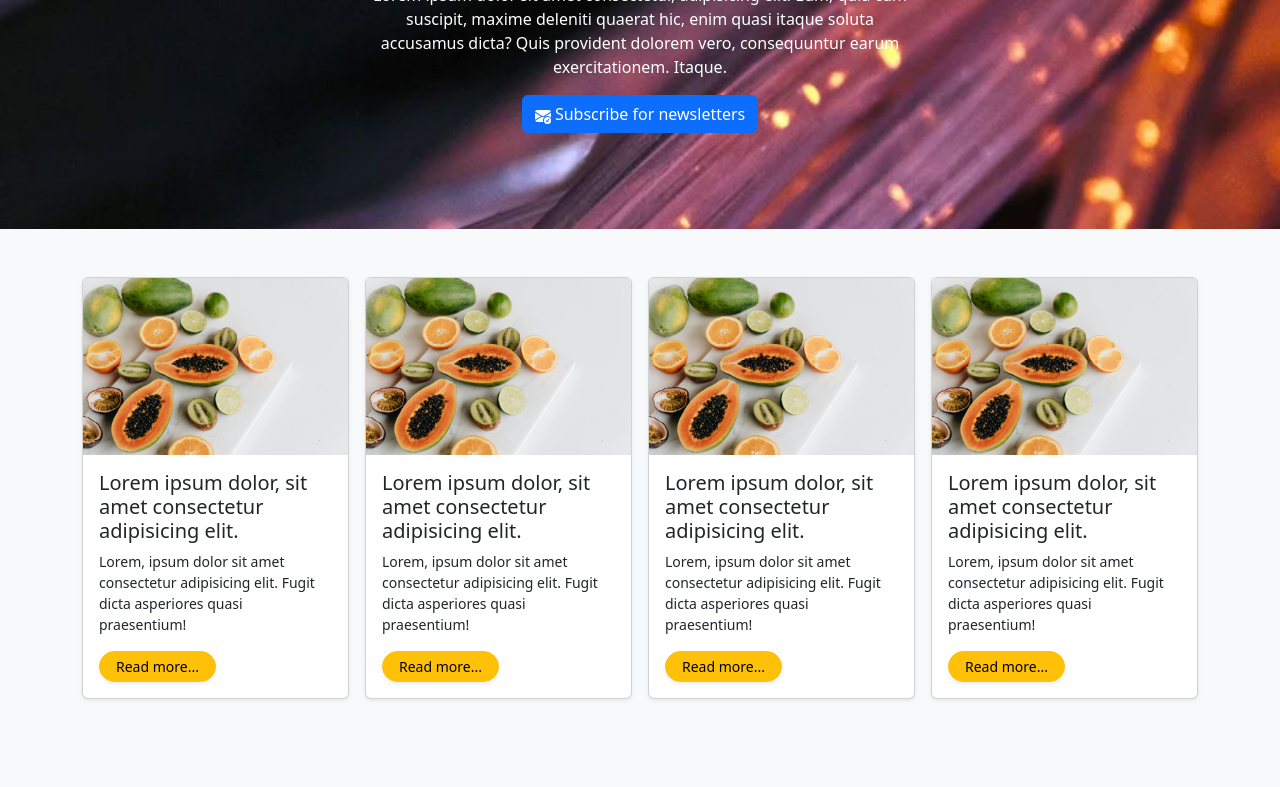
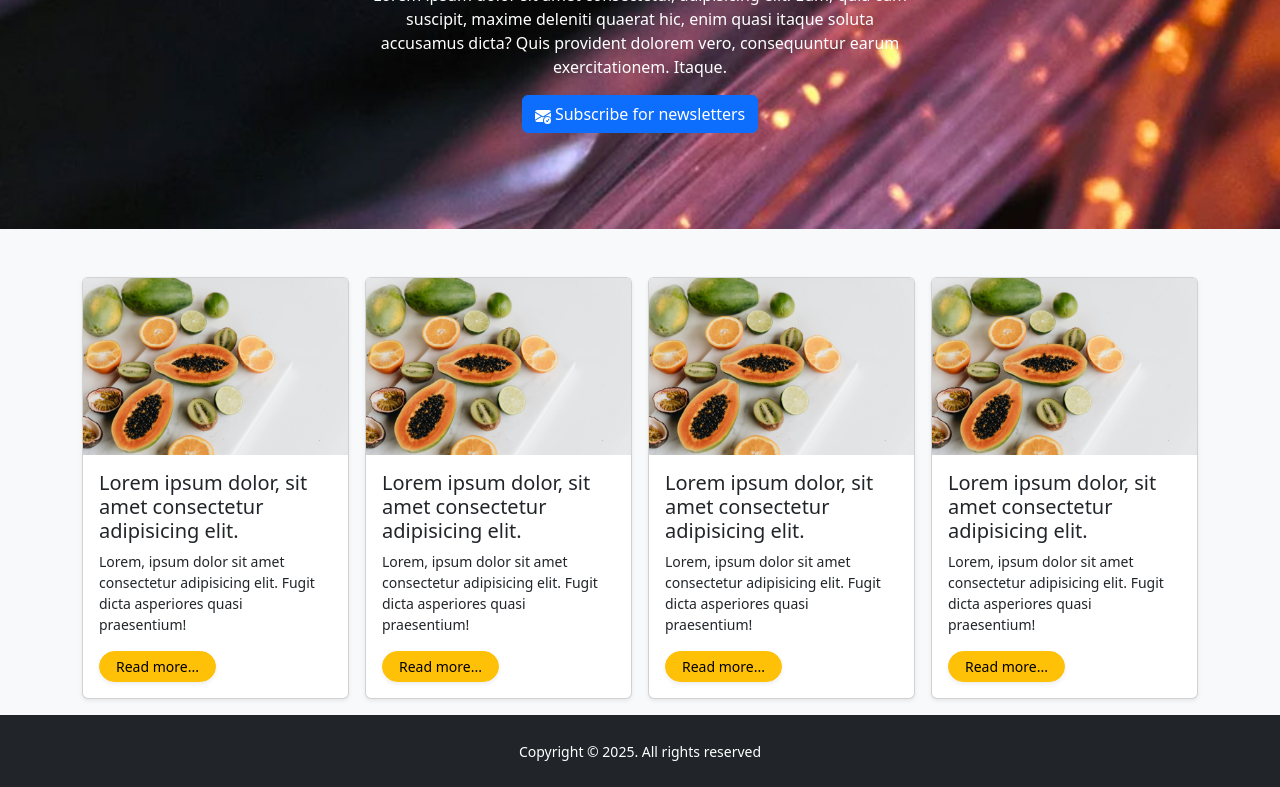
Before and after one commit to mgrecuccio/blog_template, a plain HTML site: page index.html in a window 1280 px wide. Shown: the part 265-1052 px from the top of the page. Before the commit the page ends 980 px from the top, so only its background shows below. Drawn offline with nearby package versions, Linux system fonts and the light colour scheme.

Commit message:
BLOG - Footer

```diff
--- a/index.html
+++ b/index.html
@@ -141,6 +141,12 @@
      </section>
     <!-- Home Posts -->
 
+    <!-- Blog Footer -->
+     <footer class="main-footer text-bg-dark p-4 text-center">
+        <p class="m-0"><small>Copyright &copy; 2025. All rights reserved</small></p>
+     </footer>
+    <!-- Blog Footer -->
+
     <!-- Subscribe modal -->
     <div
         class="modal fade"
```
